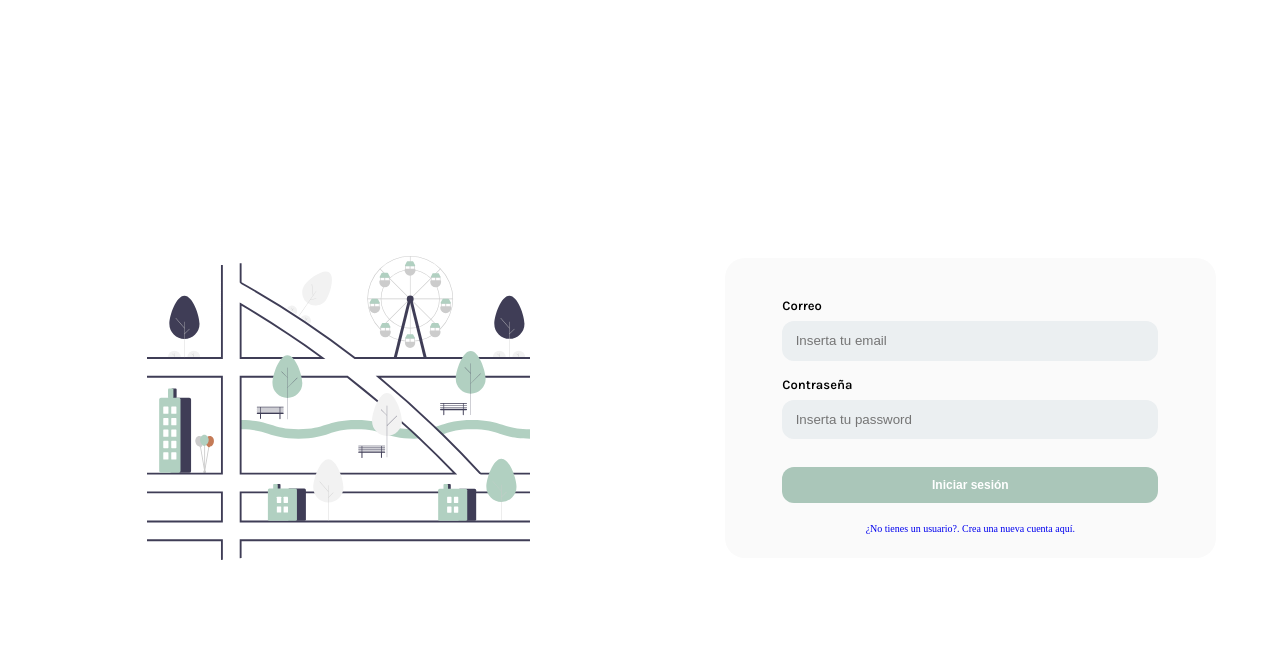
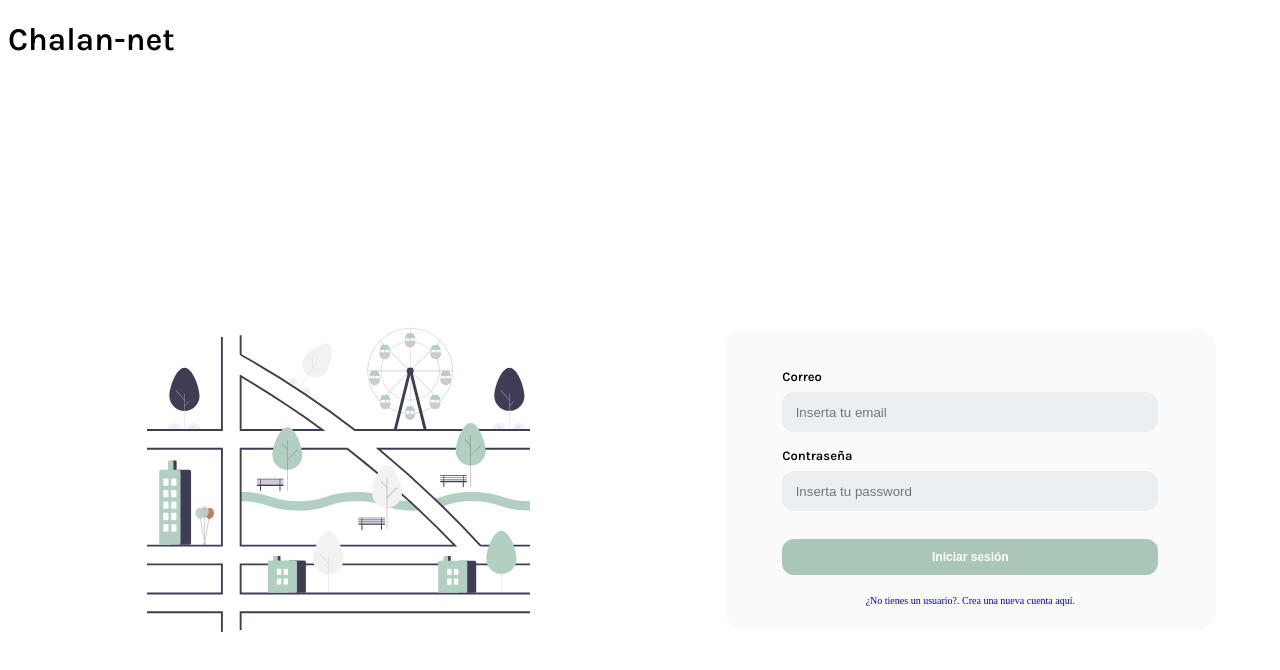
Before and after one commit to fer8707/ih-final-frontend, a React (Create React App) app: page / in a window 1280 px wide. Shown: the top 670 px of the page. Built offline with nearby package versions, Linux system fonts and the light colour scheme.

Commit message:
Uptate title

```diff
--- a/src/App.js
+++ b/src/App.js
@@ -18,6 +18,9 @@ import './App.css';
 function App() {
   return (
     <div>
+      <>
+      <h1>Chalan-net</h1>
+      </>
     <>
 
     <TrabajoState>
--- a/src/components/auth/Login.js
+++ b/src/components/auth/Login.js
@@ -47,6 +47,7 @@ export default function Login(props) {
   return (
     <div className="layout">
         <div className="img-container-login">
+
             <img className="img-login" src="login.svg" alt="chalannet"/>
         </div>
       <div className="login-form" >
```
